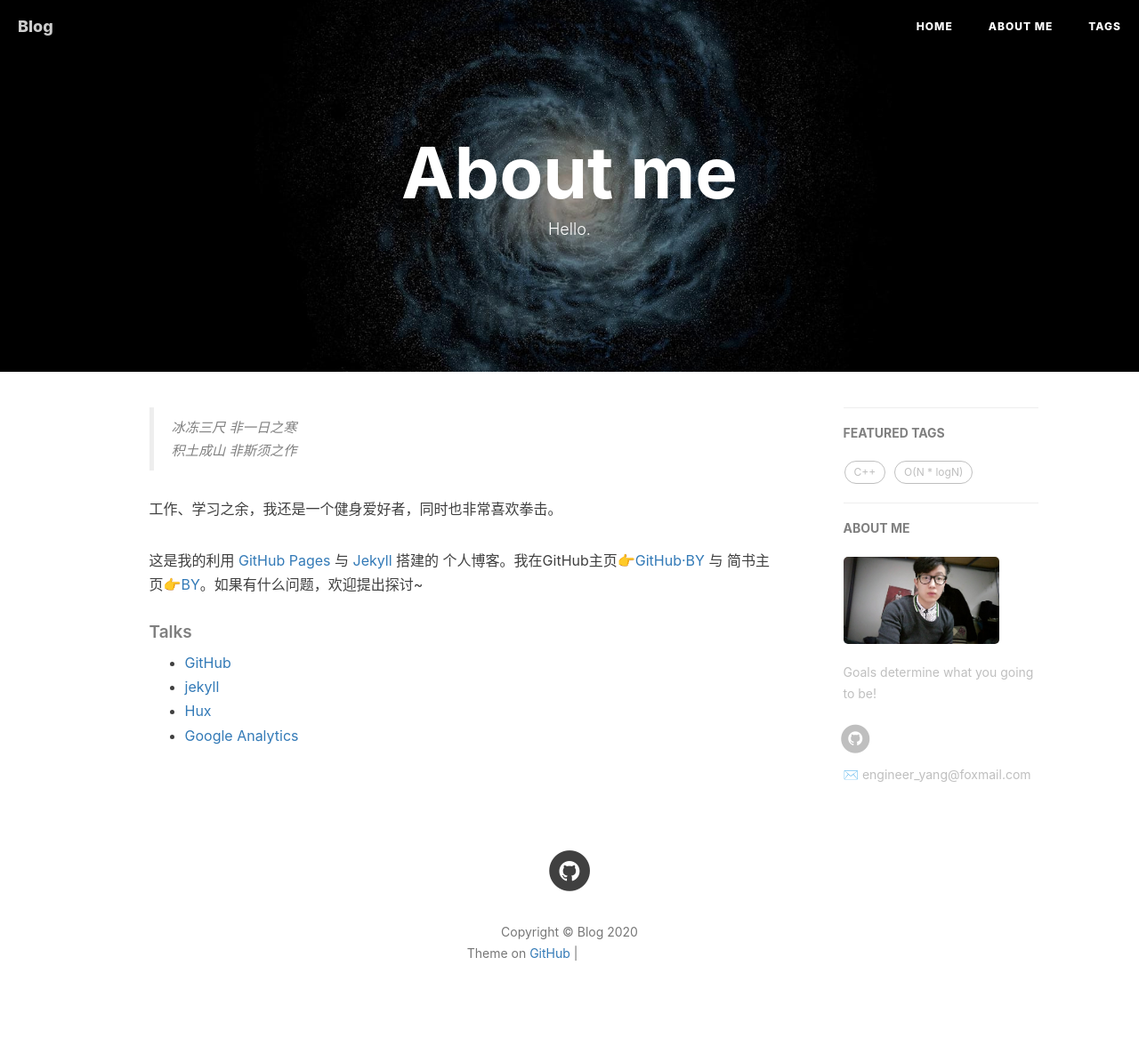
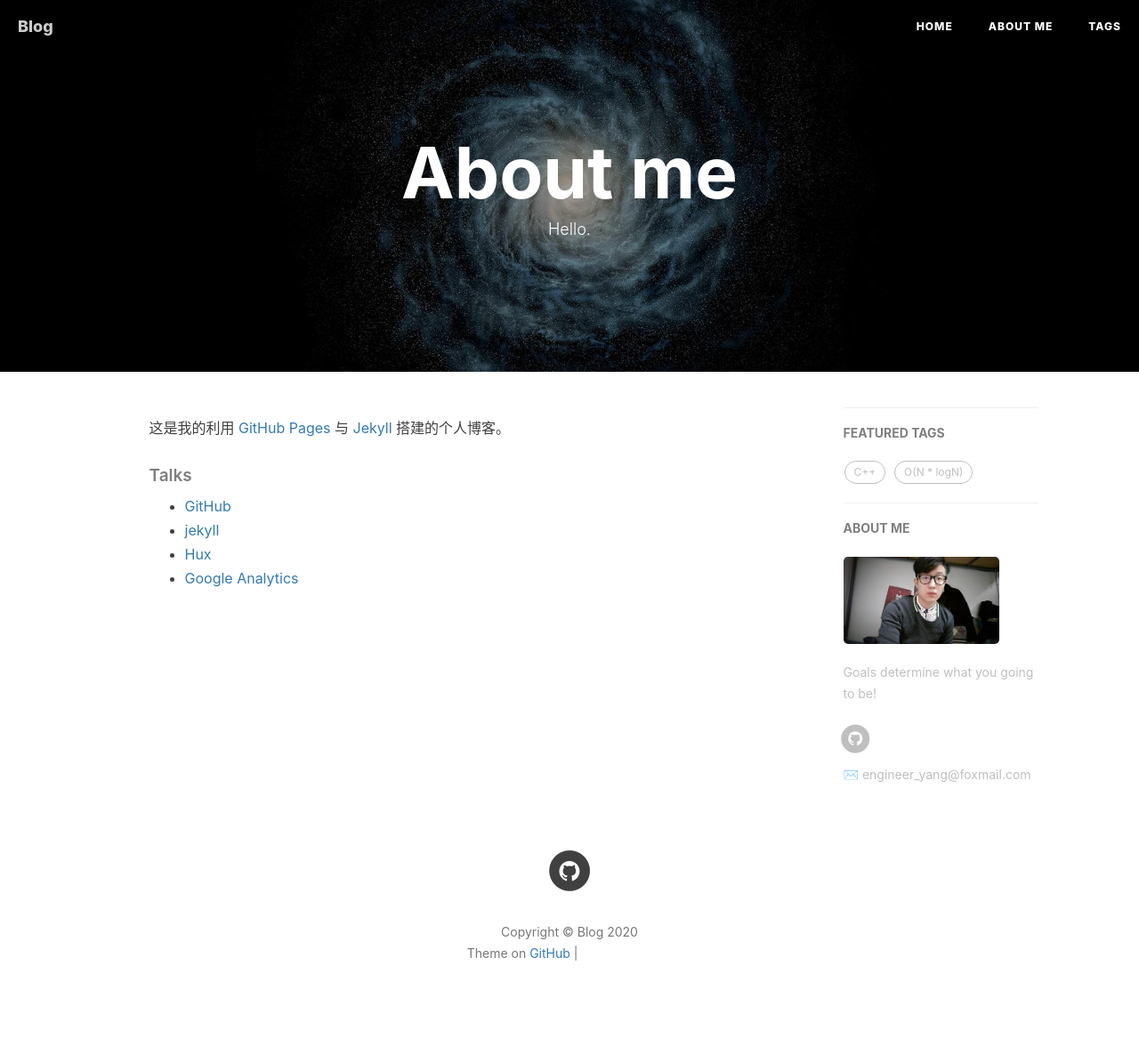
Before and after one commit to AIaimuti/aiaimuti.github.io, a Jekyll site: the page built from about.html, in a window 1280 px wide. Shown: the whole page at 89% size. Built offline with Jekyll 4.4.1, drawn with Linux system fonts in a browser that asks for light colours; nearby versions of some CDN libraries; comment, search, counter and statistics services are not loaded; grey boxes are pictures that could not be loaded.

Commit message:
Update about.html

```diff
--- a/about.html
+++ b/about.html
@@ -15,14 +15,14 @@ header-img: "img/post-bg-universe.jpg"
 <div class="zh post-container">
 
     <!--copied from markdown -->
-    <blockquote><p>冰冻三尺 非一日之寒<br>
-    积土成山 非斯须之作</p></blockquote>
+<!--     <blockquote><p>冰冻三尺 非一日之寒<br>
+    积土成山 非斯须之作</p></blockquote> -->
 
 <!--     <p>Hey，我是<strong>柏荧(BY)</strong>，一只iOS程序猿，现在厦门工作。</p> -->
 
-    <p>工作、学习之余，我还是一个健身爱好者，同时也非常喜欢拳击。</p>
+<!--     <p>工作、学习之余，我还是一个健身爱好者，同时也非常喜欢拳击。</p> -->
 
-    <p>这是我的利用 <a href="https://pages.github.com/">GitHub Pages</a> 与 <a href="http://jekyll.com.cn/">Jekyll</a> 搭建的 个人博客。我在GitHub主页<a href="https://github.com/qiubaiying">👉GitHub·BY</a> 与 简书主页<a href="https://http://www.jianshu.com/u/e71990ada2fd">👉BY</a>。如果有什么问题，欢迎提出探讨~</p>
+    <p>这是我的利用 <a href="https://pages.github.com/">GitHub Pages</a> 与 <a href="http://jekyll.com.cn/">Jekyll</a> 搭建的个人博客。
 
     <p></p>
 
```
